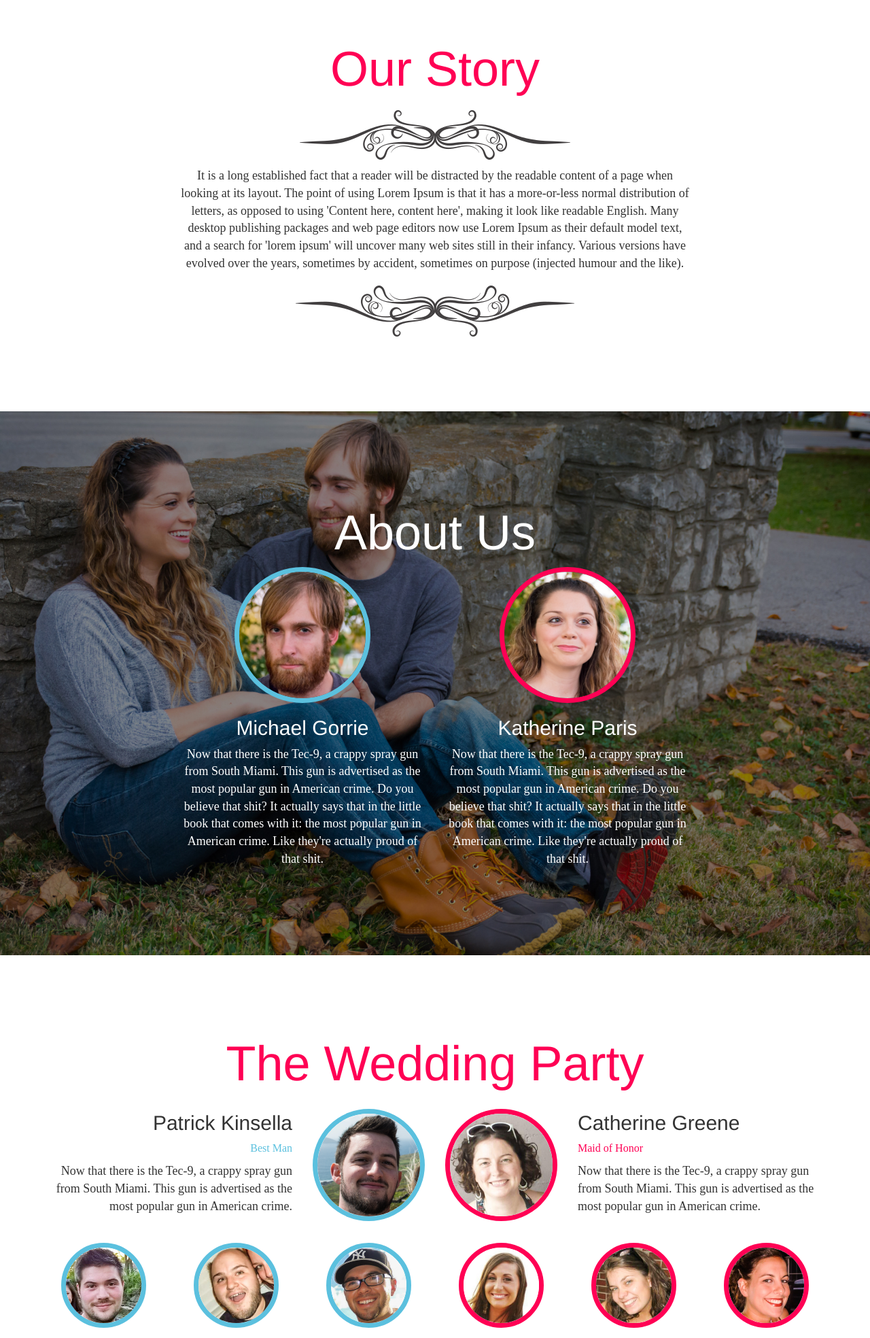
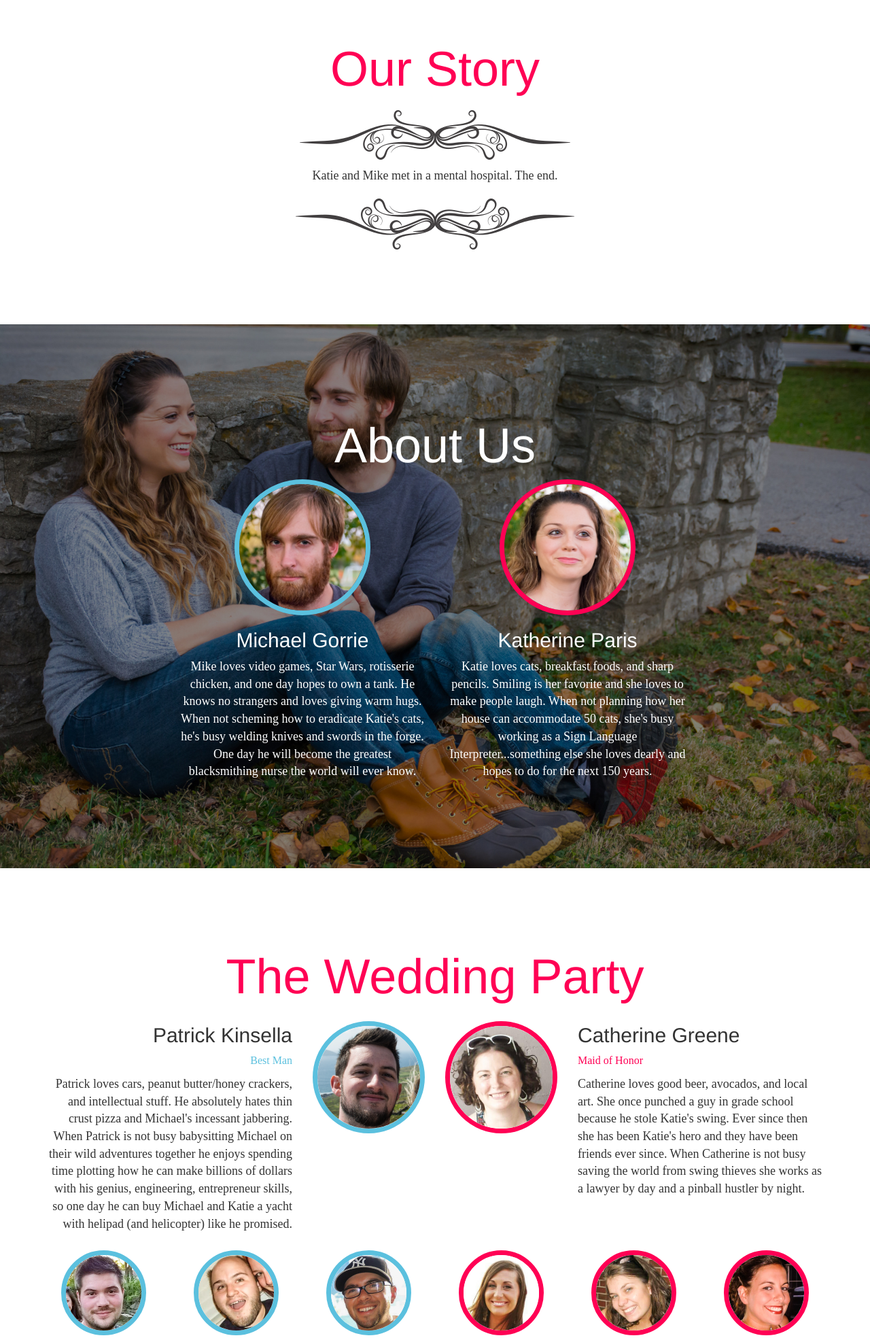
Before and after one commit to michaeldistler/wedding-site, a Django app: page / in a window 1280 px wide. Shown: the part 858-2826 px from the top of the page at 68% size. Run offline with Django 3.2, Linux system fonts and the light colour scheme; some libraries are stand-ins or nearby versions; some web fonts are replaced.

Commit message:
Wording from Katie added. More design updates needed.

```diff
--- a/templates/index.html
+++ b/templates/index.html
@@ -26,7 +26,7 @@
         <div class="col-xs-12 col-lg-8 col-lg-offset-2">
           <h1>Our Story</h1>
           <img src="{% static 'img/divider1.png' %}" class="img-responsive img-center h1" />
-            <p>It is a long established fact that a reader will be distracted by the readable content of a page when looking at its layout. The point of using Lorem Ipsum is that it has a more-or-less normal distribution of letters, as opposed to using 'Content here, content here', making it look like readable English. Many desktop publishing packages and web page editors now use Lorem Ipsum as their default model text, and a search for 'lorem ipsum' will uncover many web sites still in their infancy. Various versions have evolved over the years, sometimes by accident, sometimes on purpose (injected humour and the like).</p>
+            <p>Katie and Mike met in a mental hospital. The end.</p>
           <img src="{% static 'img/divider1_bottom.png' %}" class="img-responsive img-center h1" />
         </div>
     </div>
@@ -41,12 +41,12 @@
             <div class="col-xs-12 col-md-4 col-md-offset-2 col-lg-4">
               <img src="{% static 'img/michael.jpg' %}" alt="Michael" width="200px" class="img-circle img-responsive center-block party-img-him">
               <h2>Michael Gorrie</h2>
-              <p>Now that there is the Tec-9, a crappy spray gun from South Miami. This gun is advertised as the most popular gun in American crime. Do you believe that shit? It actually says that in the little book that comes with it: the most popular gun in American crime. Like they're actually proud of that shit.</p>
+              <p>Mike loves video games, Star Wars, rotisserie chicken, and one day hopes to own a tank.  He knows no strangers and loves giving warm hugs.  When not scheming how to eradicate Katie's cats, he's busy welding knives and swords in the forge.  One day he will become the greatest blacksmithing nurse the world will ever know.</p>
             </div>
             <div class="col-xs-12 col-md-4 col-lg-4">
               <img src="{% static 'img/katie.jpg' %}" alt="Katie" width="200px" class="img-circle img-responsive center-block party-img-her">
               <h2>Katherine Paris</h2>
-              <p>Now that there is the Tec-9, a crappy spray gun from South Miami. This gun is advertised as the most popular gun in American crime. Do you believe that shit? It actually says that in the little book that comes with it: the most popular gun in American crime. Like they're actually proud of that shit.</p>
+              <p>Katie loves cats, breakfast foods, and sharp pencils.  Smiling is her favorite  and she loves to make people laugh.  When not planning how her house can accommodate 50 cats, she's busy working as a Sign Language Interpreter...something else she loves dearly and hopes to do for the next 150 years.</p>
             </div>
           </div>
         </div>
@@ -65,7 +65,7 @@
             <div class="col-xs-12 col-sm-8 col-sm-pull-4 col-lg-4 col-lg-pull-2 text-right-responsive">
               <h2>Patrick Kinsella</h2>
               <p class="lead-him">Best Man</p>
-              <p>Now that there is the Tec-9, a crappy spray gun from South Miami. This gun is advertised as the most popular gun in American crime.</p>
+              <p>Patrick loves cars, peanut butter/honey crackers, and intellectual stuff.  He absolutely hates thin crust pizza and Michael's incessant jabbering.  When Patrick is not busy babysitting Michael on their wild adventures together he enjoys spending time plotting how he can make billions of dollars with his genius, engineering, entrepreneur skills, so one day he can buy Michael and Katie a yacht with helipad (and helicopter) like he promised.</p>
             </div>
             <div class="col-xs-12 col-sm-4 col-lg-2 party-div">
               <img src="{% static 'img/catherine.jpg' %}" alt="Maid of Honor" width="175px" class="img-circle img-responsive center-block party-img-her">
@@ -73,7 +73,7 @@
             <div class="col-xs-12 col-sm-8 col-lg-4 text-left-responsive">
               <h2>Catherine Greene</h2>
               <p class="lead-her">Maid of Honor</p>
-              <p>Now that there is the Tec-9, a crappy spray gun from South Miami. This gun is advertised as the most popular gun in American crime.</p>
+              <p>Catherine loves good beer, avocados, and local art.  She once punched a guy in grade school because he stole Katie's swing.  Ever since then she has been Katie's hero and they have been friends ever since.  When Catherine is not busy saving the world from swing thieves she works as a lawyer by day and a pinball hustler by night.</p>
             </div>
           </div>
 
@@ -153,7 +153,7 @@
               <span class="ceremony-deets">Mellwood Arts<br>
                 &<br>
                 Entertainment Center<br>
-                Event Room #1</span>
+                Event Room #1 (Picasso)</span>
               <hr>
               <span class="ceremony-deets">1860 Mellwood Ave.,<br>
                 Louisville, KY 40206<br></span>
@@ -171,7 +171,7 @@
     <div class="row">
         <div class="col-xs-12 col-lg-8 col-lg-offset-2">
           <h1>Will You Join Us?</h1>
-            <p>Please enter your name, email address, and the total number of guests in your party.</p>
+            <p>Please enter your name, email address, and the total number of guests in your party. We can't wait to see you!</p>
 
         </div>
     </div>
@@ -189,7 +189,7 @@
       <div class="row">
           <div class="col-xs-12 col-lg-8 col-lg-offset-2">
             <h1>Gifts</h1>
-              <p>Here we are going to go against tradition. We've decided that we have most everything we need, and frankly don't have much space for more stuff. In light of that, we would like to make it super easy by accepting monetary donations, which will go toward funding our honeymoon. If you would like to participate, please feel free to donate any amount you see fit by pressing the PayPal button below. You can pay via credit card or PayPal. Thank you so much!</p>
+              <p>Instead of dealing with the stress of getting us a gift, we are not registered anywhere.  We don't want you to feel pressured to get us anything. However, if you insist, we do have a PayPal account set up for anyone wanting to help send us on our honeymoon! If you would like to participate, please feel free to donate any amount you see fit by pressing the PayPal button below. You can pay via credit card or PayPal. Thank you so much!</p>
               <!-- Form pasted from PayPal -->
               <form action="https://www.paypal.com/cgi-bin/webscr" method="post" target="_top">
               <input type="hidden" name="cmd" value="_s-xclick">
```
